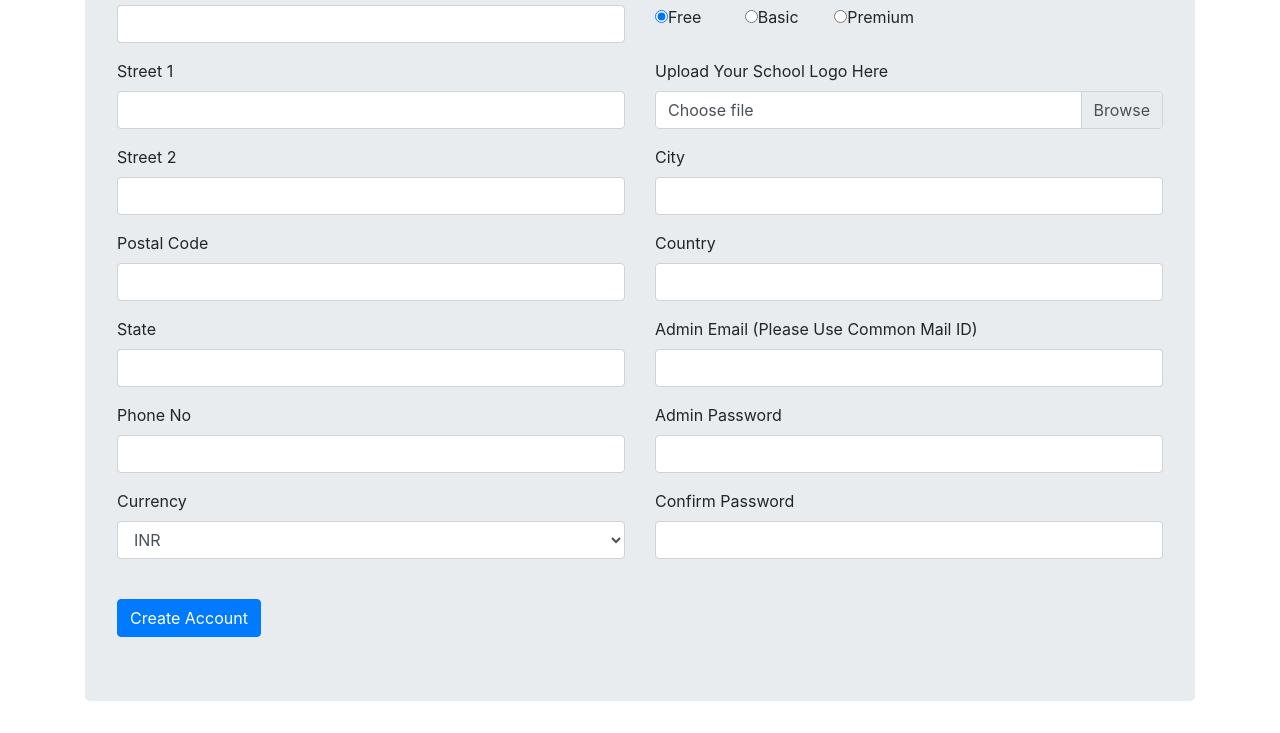
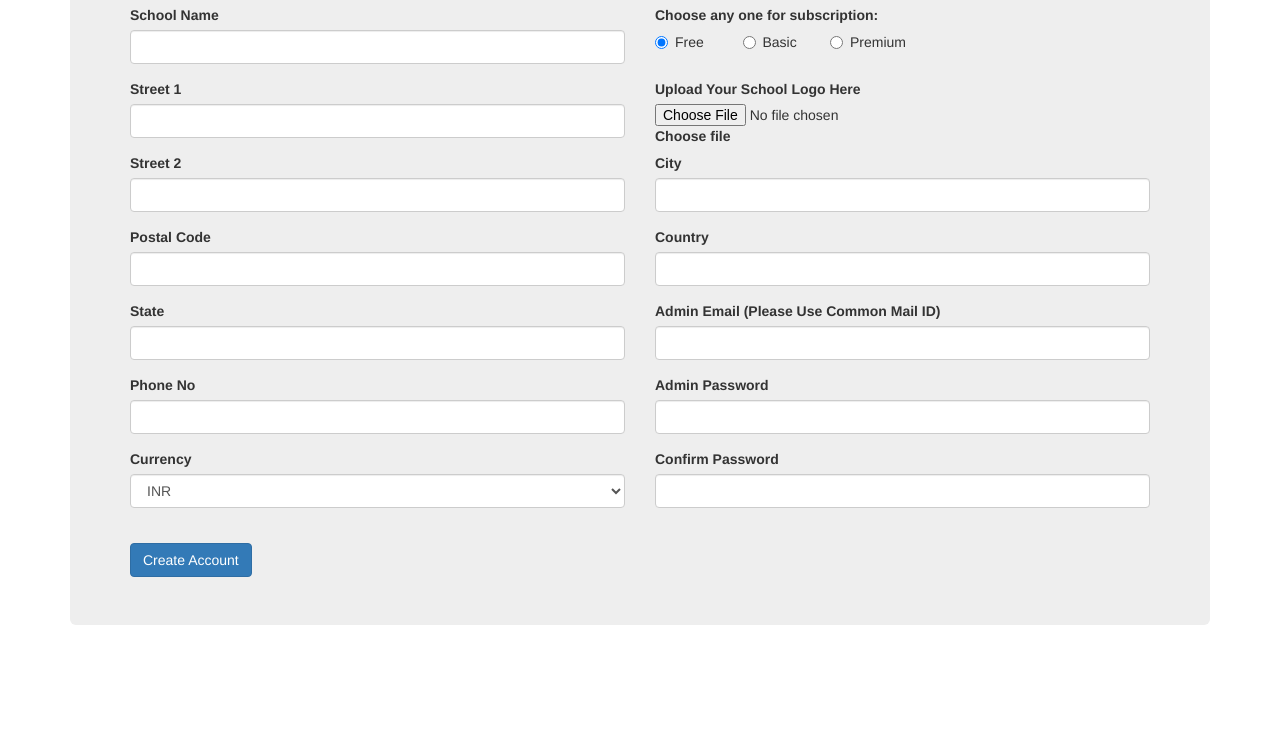
Before and after one commit to Dinesh-sankar/checking_Bootstrap, a website: page index.html in a window 1280 px wide. Shown: the part 187-920 px from the top of the page. After the commit the page ends 842 px from the top, so only its background shows below. Drawn offline with nearby package versions, Linux system fonts and the light colour scheme.

Commit message:
Again CDN for Bootstrap

```diff
--- a/index.html
+++ b/index.html
@@ -4,7 +4,8 @@
     <meta charset="UTF-8">
     <meta name="viewport" content="width=device-width, initial-scale=1.0">
     <title>Document</title>
-    <link rel="stylesheet" href="/node_modules/bootstrap/dist/css/bootstrap.min.css">
+    <!-- <link rel="stylesheet" href="/node_modules/bootstrap/dist/css/bootstrap.min.css"> -->
+    <link rel="stylesheet" href="https://maxcdn.bootstrapcdn.com/bootstrap/3.3.7/css/bootstrap.min.css" integrity="sha384-BVYiiSIFeK1dGmJRAkycuHAHRg32OmUcww7on3RYdg4Va+PmSTsz/K68vbdEjh4u" crossorigin="anonymous">
 </head>
 <body>
     <div class="container">
@@ -145,6 +146,7 @@
 
         </div>
     </div>
-    <script src="/node_modules/bootstrap/dist/js/bootstrap.min.js"></script>
+    <!-- <script src="/node_modules/bootstrap/dist/js/bootstrap.min.js"></script> -->
+    <!-- <script src="https://maxcdn.bootstrapcdn.com/bootstrap/3.3.7/js/bootstrap.min.js" integrity="sha384-Tc5IQib027qvyjSMfHjOMaLkfuWVxZxUPnCJA7l2mCWNIpG9mGCD8wGNIcPD7Txa" crossorigin="anonymous"></script> -->
 </body>
 </html>
```
